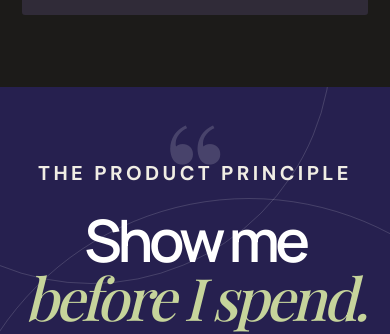
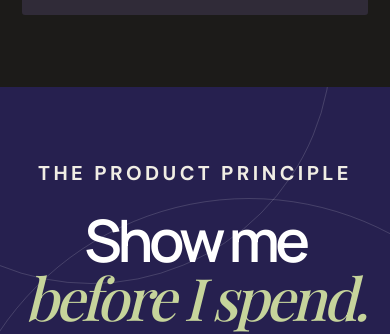
Before and after one commit to harshitbxrr-oss/Game-Portfolio, a website: page case-studies/wallvista/index.html in a window 390 px wide. Shown: the part 4816-5150 px from the top of the page. Drawn offline with nearby package versions, Linux system fonts and the light colour scheme.

Commit message:
fix(wallvista): remove quotation mark above product principle

```diff
--- a/case-studies/wallvista/index.html
+++ b/case-studies/wallvista/index.html
@@ -150,7 +150,6 @@
       </section>
 
       <section class="principle section-pad">
-        <div class="principle-mark" aria-hidden="true">“</div>
         <p class="eyebrow">THE PRODUCT PRINCIPLE</p>
         <blockquote>Show me<br><em>before I spend.</em></blockquote>
         <p class="principle-caption">A simple idea to guide every step — from the first wall scan to the final booking.</p>
--- a/case-studies/wallvista/styles.css
+++ b/case-studies/wallvista/styles.css
@@ -144,7 +144,7 @@ h2 { margin-bottom: 0; font: 600 clamp(39px, 5vw, 69px)/1.06 var(--font-display)
 .principle blockquote { position: relative; z-index: 1; margin: 25px 0 15px; font: 600 clamp(54px, 8vw, 99px)/.99 var(--font-display); letter-spacing: -.075em; }
 .principle blockquote em { color: #c6d49b; }
 .principle-caption { position: relative; z-index: 1; max-width: 320px; margin: 0; color: #cec9e6; font-size: 10px; line-height: 1.8; }
-.principle-mark { position: absolute; top: 42px; color: rgba(255,255,255,.16); font: 200px/.8 var(--font-serif); }
+.principle-mark { display: none !important; }
 .principle-decoration { position: absolute; display: flex; gap: 8px; right: 8%; bottom: 14%; transform: rotate(-35deg); opacity: .3; }
 .principle-decoration span { width: 8px; height: 48px; border: 1px solid #fff; border-radius: 9px; }
 .principle-decoration span:nth-child(even) { transform: translateY(12px); }
@@ -334,7 +334,7 @@ h2 { margin-bottom: 0; font: 600 clamp(39px, 5vw, 69px)/1.06 var(--font-display)
   .persona-monogram { margin-top: 19px; }
   .principle { min-height: 390px; }
   .principle blockquote { font-size: clamp(55px, 15vw, 78px); }
-  .principle-mark { top: 25px; font-size: 150px; }
+.principle-mark { display: none !important; }
   .principle-decoration { right: 5%; bottom: 9%; transform: scale(.7) rotate(-35deg); }
   .journey-track { grid-template-columns: 1fr; gap: 20px; margin: 52px 0 0 5px; }
   .journey-track::before { top: 0; bottom: 0; left: 18px; right: auto; width: 1px; height: auto; }
```
